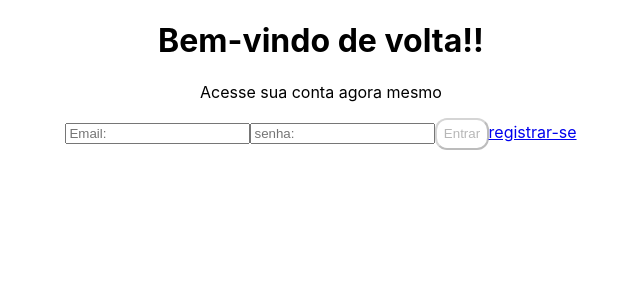
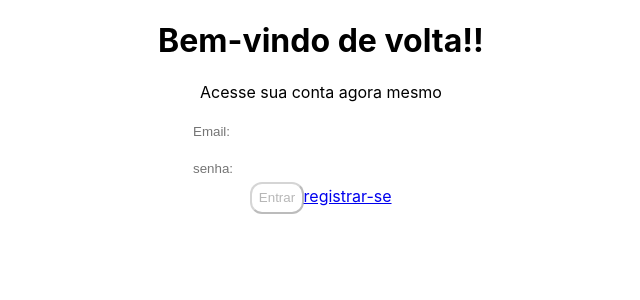
Before and after one commit to unamednada/agenda-mobile, a React (Create React App) app: page / in a window 1280 px wide. Shown: the top 300 px of the page, without its empty margins (319-959 px from the left). Built offline with nearby package versions, Linux system fonts and the light colour scheme.

Commit message:
add new style textinput

```diff
--- a/src/components/CheckBox/CheckBox.jsx
+++ b/src/components/CheckBox/CheckBox.jsx
@@ -1,5 +1,4 @@
 import React from 'react';
-
 export default function CheckBox(props) {
   return (
     <input type="checkbox" {...props} />
--- a/src/components/TextInput/TextInput.css
+++ b/src/components/TextInput/TextInput.css
@@ -0,0 +1,9 @@
+input{
+    min-width: 20%;
+    padding: 5px;
+    margin: 0 auto;
+    margin-top: 10px;
+    display: flex;
+    outline: none;
+    border: 1px solid white;
+}
--- a/src/components/TextInput/TextInput.jsx
+++ b/src/components/TextInput/TextInput.jsx
@@ -1,5 +1,5 @@
 import React from 'react';
-
+import './TextInput.css'
 export default function TextInput({
   placeholder,
   value,
```
